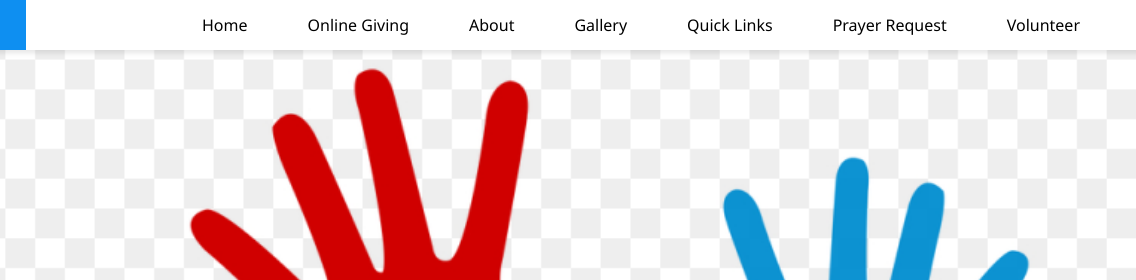
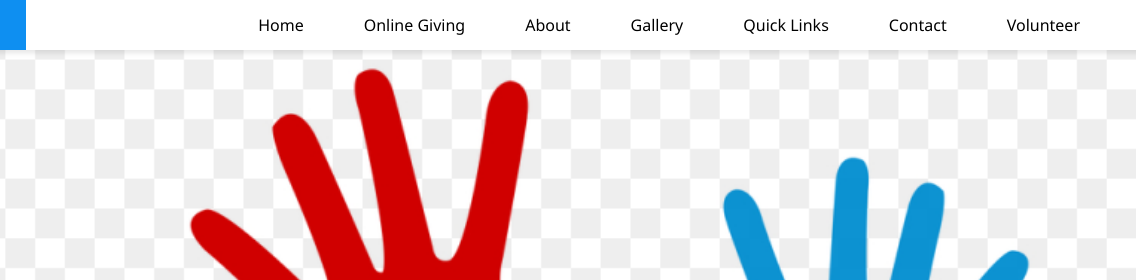
Before and after one commit to Johnodeleye/church-project, a plain HTML site: page volunteer.html in a window 1280 px wide. Shown: the top 280 px of the page, 84-1220 px from the left. Drawn offline with Linux system fonts and the light colour scheme.

Commit message:
Add files via upload

```diff
--- a/volunteer.html
+++ b/volunteer.html
@@ -17,7 +17,7 @@
             <li> <a href="gallery.html">Gallery</a></li>
             <li> <a href="links.html">Quick Links</a></li>
             <li> <a href="volunteer.html">Volunteer</a></li>
-            <li> <a href="contact.html">Prayer Request</a></li>
+            <li> <a href="contact.html">Contact</a></li>
 
         </ul>
         <ul>
@@ -27,7 +27,7 @@
             <li class="hide-on-mobile"> <a href="about.html">About</a></li>
             <li class="hide-on-mobile"> <a href="gallery.html">Gallery</a></li>
             <li class="hide-on-mobile"> <a href="links.html">Quick Links</a></li>
-            <li class="hide-on-mobile"> <a href="request.html">Prayer Request</a></li>
+            <li class="hide-on-mobile"> <a href="contact.html">Contact</a></li>
             <li class="hide-on-mobile"> <a href="volunteer.html">Volunteer</a></li>
             <li onclick="showSidebar(event)"><a href=""><svg xmlns="http://www.w3.org/2000/svg" height="26" viewBox="0 -960 960 960" width="26" fill=""><path d="M120-240v-80h720v80H120Zm0-200v-80h720v80H120Zm0-200v-80h720v80H120Z"/></svg></a></li>
         </ul>
```
